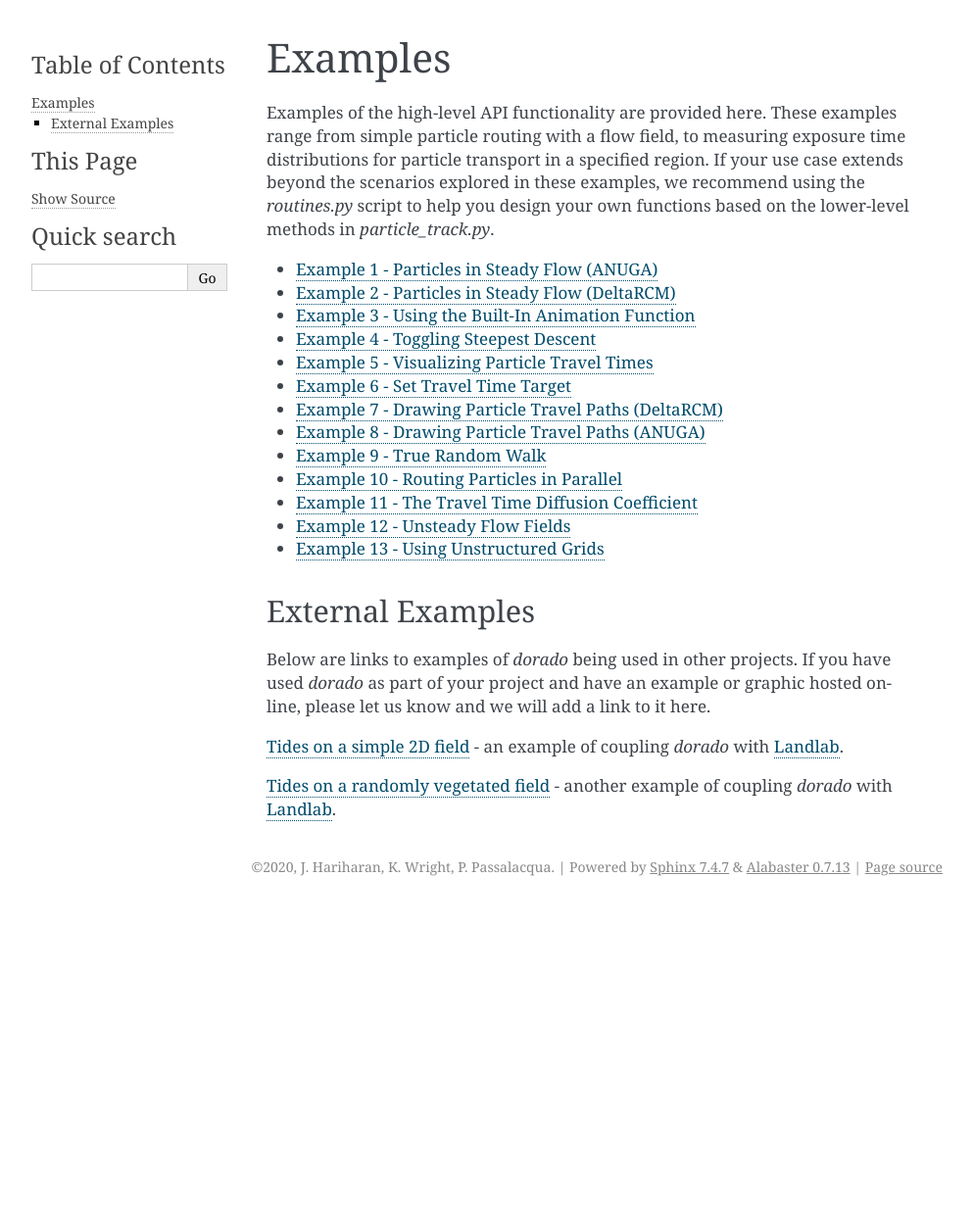
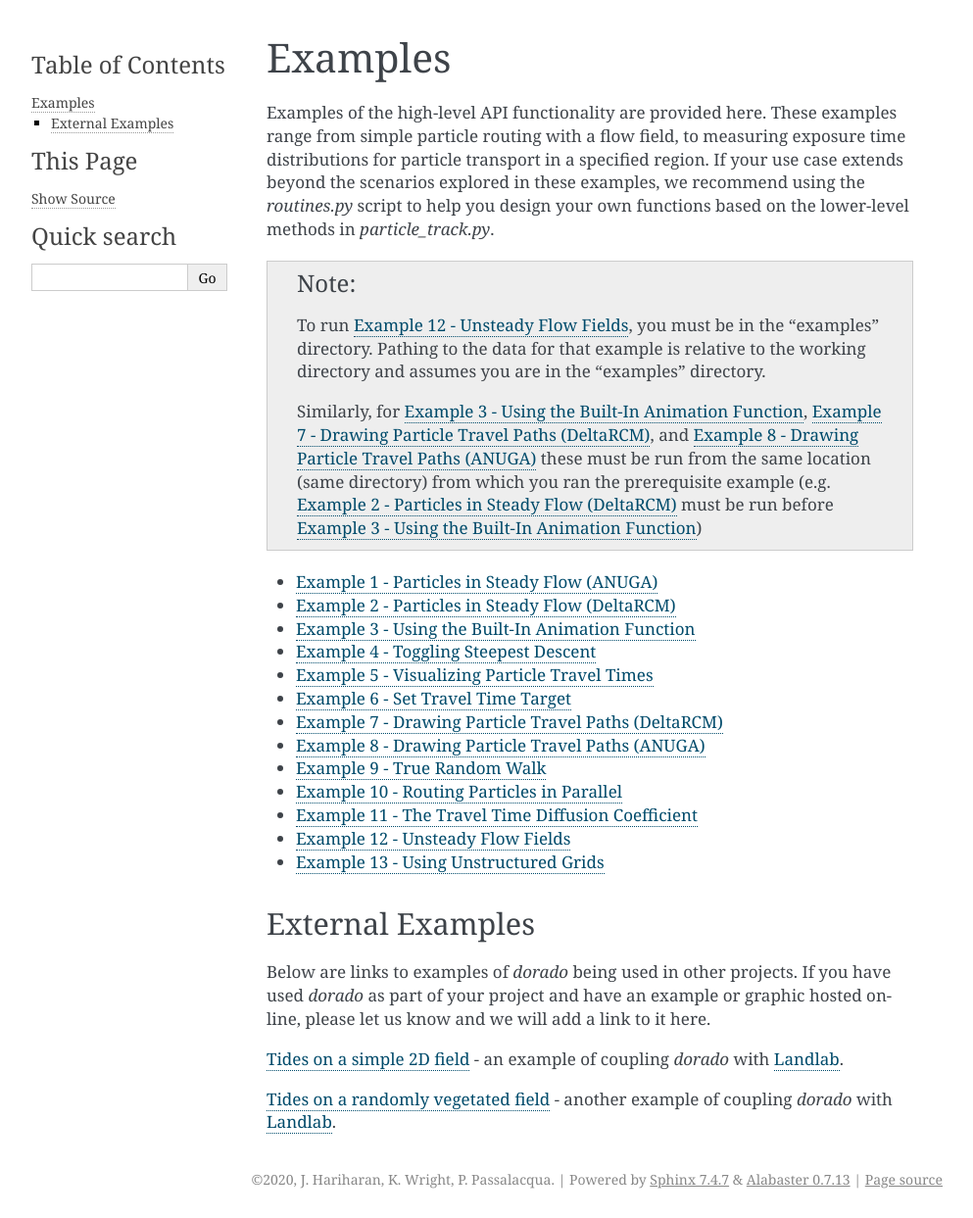
Before and after one commit to passaH2O/dorado, a Sphinx documentation site: the page built from docs/source/examples/index.rst, in a window 1280 px wide. Shown: the whole page at 98% size, without its empty margins (148-1141 px from the left). Built offline with Sphinx 7.4.7, drawn with Linux system fonts in a browser that asks for light colours; formulas are drawn with MathJax 3; before the commit the page ends 924 px from its top, so only the background shows below that.

Commit message:
add note about which examples must be run from the "examples" subdirectory, and make some file paths OS-agnostic in docs

```diff
--- a/docs/source/examples/example03.rst
+++ b/docs/source/examples/example03.rst
@@ -7,7 +7,7 @@ In this example we will demonstrate how to use the built-in animation functional
 
 To use the `animate_plots()` function, you must have installed the `ffmpeg <https://matplotlib.org/3.2.2/users/installing.html>`_ image writer.
 
-If you have run the previous example (:ref:`example02`), then you can run the following from the "examples/" folder and generate an animation similar to the one shown below.
+If you have run the previous example (:ref:`example02`), then you can run the following and generate an animation similar to the one shown below.
 
 Full example script available :download:`here <../../../examples/animate_deltarcm_particles.py>`.
 
--- a/docs/source/examples/example07.rst
+++ b/docs/source/examples/example07.rst
@@ -13,16 +13,17 @@ First run :ref:`example02`, and then we can access and use the particle travel i
 
    >>> import numpy as np
    >>> import json
+   >>> import os
    >>> from dorado.routines import draw_travel_path
    >>> data = np.load('ex_deltarcm_data.npz')
    >>> depth = data['depth']
-   >>> all_walk_data = json.load(open('steady_deltarcm_example/data/data.txt'))
+   >>> all_walk_data = json.load(open('steady_deltarcm_example'+os.sep+'data'+os.sep+'data.txt'))
 
 Now we will apply the `draw_travel_path` function. In this example we are going to visualize the travel paths of the first 4 particles, indicated by the list we are providing to the `draw_travel_path` function.
 
 .. doctest::
 
    >>> draw_travel_path(depth, all_walk_data, [0, 1, 2, 3],
-   >>>                  'steady_deltarcm_example/data/travel_paths.png')
+   >>>                  'steady_deltarcm_example'+os.sep+'data'+os.sep+'travel_paths.png')
 
 .. image:: images/example07/travel_paths.png
--- a/docs/source/examples/example08.rst
+++ b/docs/source/examples/example08.rst
@@ -12,17 +12,18 @@ First run :ref:`example01`, and then we can access and use the particle travel i
 .. doctest::
 
    >>> import numpy as np
+   >>> import os
    >>> import json
    >>> from dorado.routines import draw_travel_path
    >>> data = np.load('ex_anuga_data.npz')
    >>> depth = data['depth']
-   >>> all_walk_data = json.load(open('steady_anuga_example/data/data.txt'))
+   >>> all_walk_data = json.load(open('steady_anuga_example'+os.sep+'data'+os.sep+'data.txt'))
 
 Now we will apply the `draw_travel_path` function. In this example we are going to visualize the travel paths of the first 4 particles, indicated by the list we are providing to the `draw_travel_path` function.
 
 .. doctest::
 
    >>> draw_travel_path(depth, all_walk_data, [0,1,2,3],
-   >>>                  'steady_anuga_example/data/travel_paths.png')
+   >>>                  'steady_anuga_example'+os.sep+'data'+os.sep+'travel_paths.png')
 
 .. image:: images/example08/travel_paths.png
--- a/docs/source/examples/example12.rst
+++ b/docs/source/examples/example12.rst
@@ -4,6 +4,9 @@ Example 12 - Unsteady Flow Fields
 =================================
 
 In this example we will revisit the `ANUGA <https://github.com/GeoscienceAustralia/anuga_core>`_ model domain we looked at in :ref:`example01`. This time, however, we will be routing our particles in an unsteady flow field, using the data contained in the `examples/example_data` subdirectory.
+
+.. Note::
+   This example must be run from the "examples" directory.
 
 Full example script available :download:`here <../../../examples/unsteady_example.py>`.
 
--- a/docs/source/examples/index.rst
+++ b/docs/source/examples/index.rst
@@ -5,6 +5,16 @@ Examples
 ========
 
 Examples of the high-level API functionality are provided here. These examples range from simple particle routing with a flow field, to measuring exposure time distributions for particle transport in a specified region. If your use case extends beyond the scenarios explored in these examples, we recommend using the `routines.py` script to help you design your own functions based on the lower-level methods in `particle_track.py`.
+
+.. Note::
+    To run :ref:`example12`, you must be in the "examples" directory. Pathing
+    to the data for that example is relative to the working directory and
+    assumes you are in the "examples" directory.
+
+    Similarly, for :ref:`example03`, :ref:`example07`, and :ref:`example08`
+    these must be run from the same location (same directory) from which you
+    ran the prerequisite example (e.g. :ref:`example02` must be run before
+    :ref:`example03`)
 
 .. toctree::
    :maxdepth: 1
```
